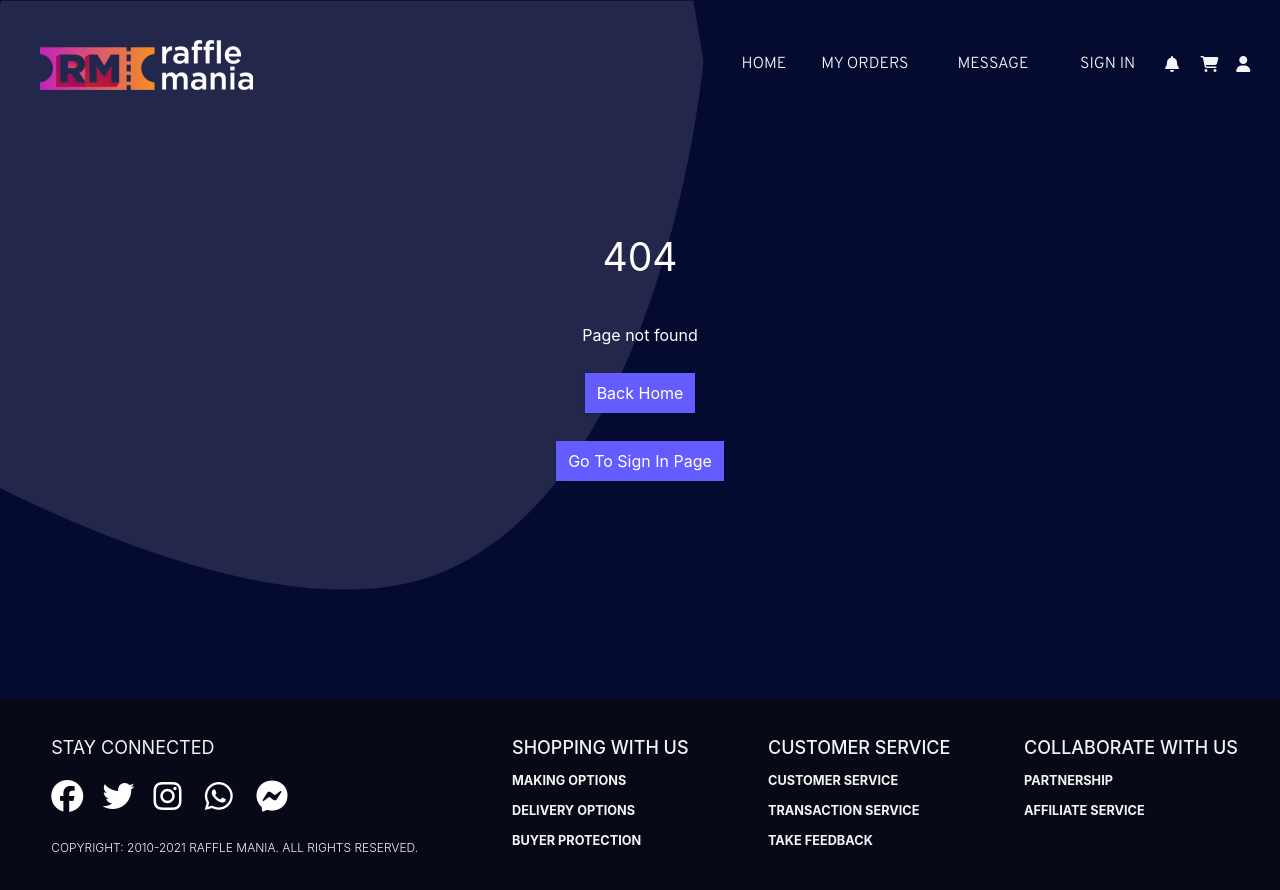
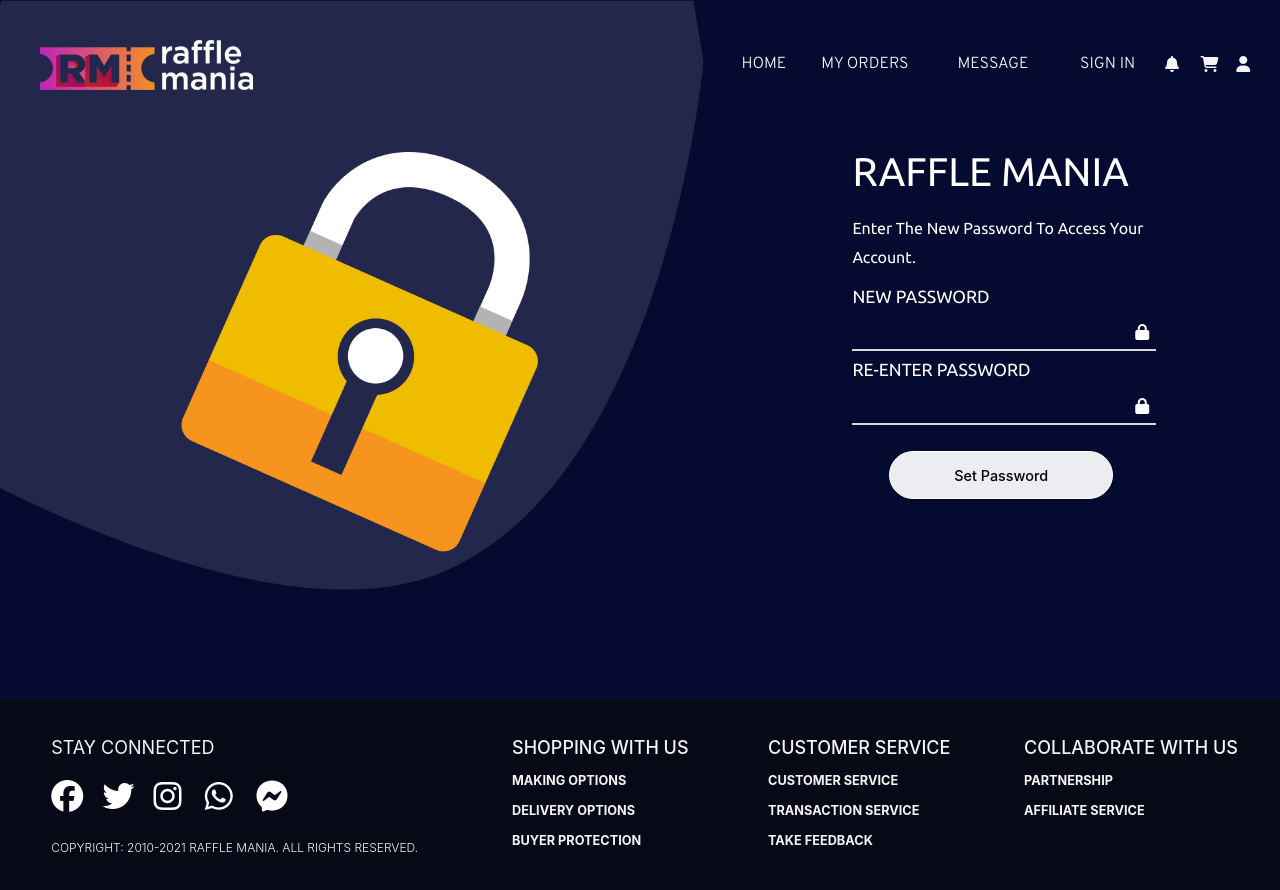
Before and after one commit to AbdAska/1stProject, a React (Create React App) app: page /resetpasfinal in a window 1280 px wide. Shown: the top 890 px of the page. Built offline with nearby package versions, Linux system fonts and the light colour scheme.

Commit message:
first commit

```diff
--- a/package.json
+++ b/package.json
@@ -1,7 +1,6 @@
 {
   "name": "react-router",
   "version": "0.1.0",
-
   "private": true,
   "dependencies": {
     "@testing-library/jest-dom": "^5.16.2",
@@ -11,10 +10,10 @@
     "react-dom": "^17.0.2",
     "react-router-dom": "^6.3.0",
     "react-scripts": "5.0.0",
+    "react-verification-input": "^2.0.6",
     "web-vitals": "^2.1.4"
   },
   "scripts": {
-
     "start": "react-scripts start",
     "build": "react-scripts build",
     "test": "react-scripts test",
@@ -37,8 +36,5 @@
       "last 1 firefox version",
       "last 1 safari version"
     ]
-  },
-  "devDependencies": {
-
   }
 }
--- a/src/App.js
+++ b/src/App.js
@@ -8,6 +8,7 @@
 import Dashboard from './pages/Dashboard';
 import ResetPass from './pages/resetpass';
 import Resett from './pages/Resett';
+import Resetpasfinal from './pages/resetpasfinal';
 
 // function App() {
 //   return <BrowserRouter>
@@ -61,6 +62,7 @@
     <Route path='cart' element={<Ongoing/>}/>
     <Route path='reset' element={<ResetPass/>}/>
     <Route path='Resett' element={<Resett/>}/>
+    <Route path='resetpasfinal' element={<Resetpasfinal/>}/>
     <Route path='Signup' element={<Ongoing/>}/>
     <Route path='*' element={<Error/>}/>
 
--- a/src/index.css
+++ b/src/index.css
@@ -855,6 +855,34 @@
   flex-direction: row;
   justify-content: space-around;
 }
+.continer {
+  height: 3.7rem;
+  width: 17.5rem;
+
+}
+
+.character {
+  line-height: 3.7rem;
+  font-size: 2.25rem;
+  color: white;
+  background-color: #3A4385;
+  border: 0.0625rem solid transparent;
+  border-radius: 0.3rem;
+  margin-left: 0.5rem;
+}
+
+.character:first-child {
+  margin-left: 0.2rem;
+}
+
+.character--inactive {
+  background-color: rgba(255, 255, 255, 0.479);
+}
+
+.character--selected {
+  border: 1px solid white;
+  background-color: rgba(255, 255, 255, 0.479);
+}
 
 .btn1 {
   cursor: pointer;
--- a/src/pages/Resett.js
+++ b/src/pages/Resett.js
@@ -1,18 +1,42 @@
 import { Link } from "react-router-dom";
+import VerificationInput from "react-verification-input";
+import { useNavigate } from "react-router-dom";
+import { useState } from "react";
 import image from './image.png'
+
 const Resett = () =>{
+    const navigate= useNavigate();
+    const [values, setValues] = useState()
+const handleChange = (event) =>{
+   setValues({...values})
+}
+const handlesubmit = (event) =>{
+    event.preventDefault();
+    navigate('/resetpasfinal')
+}
 return <div className="A29">
-     <img src={image} className='AI' alt={image}></img>
+     <img src={image} className='AI' style={{maxHeight:'30rem'}} alt={image}></img>
      <div className='A30'>
      <form>
          <h1 style={{lineHeight:'100%'}}>RAFFLE MANIA</h1>
-         <h4 style={{lineHeight:'200%', color:'white'}}>Forgot Password</h4>
-         <p style={{lineHeight:'150%'}}>Please enter your email address to reset your password! A message with code will be sent to an authorized email to reset the password.</p>
-         <div className='inputcon'>
 
-            <h5>Email</h5>
+         <p style={{lineHeight:'150%'}}>Enter a 4-digit code which is sent to your Phone number. Kindly enter that code here to reset your accont password.<br/> Thanks</p>
+         <div className='inputotp'>
+
+        <VerificationInput validChars="0-9" length={4} value={values} autoFocus onChange={handleChange}
+            removeDefaultStyles
+  classNames={{
+    container: "continer",
+    character: "character",
+    characterInactive: "character--inactive",
+    characterSelected: "character--selected",
+  }}
+        />
+        {/* <input type='number' onChange={handleChange} name='OTP'></input> */}
+
 
         </div> <br/>
+    <button className='btn1' onClick={handlesubmit}>Verify Code</button>
 
          </form>
          </div>
--- a/src/pages/Validation.js
+++ b/src/pages/Validation.js
@@ -5,13 +5,23 @@
     }
 if(!values.password){
     errors.password="Password is required."
+} else if (values.password.length< 5){
+    errors.password="Password must be longer than 5 characters."
+};
+if(!values.password1){
+    errors.password1="Password is required."
+} else if (values.password1.length< 5){
+    errors.password1="Password must be longer than 5 characters."
 }
 if (!values.email){
     errors.email="Email is required."
 }else if(!/\S+@\S+\.\S+/.test(values.email)){
     errors.email="Please enter valid email address."
 }
-// else if (!/\S+@\S+\.\S+/.test(values.email)){
+if (values.password != values.password1){
+    errors.password2="Both passwords must be identical."
+}
+// else if (!/\S+@\S+\.\S+/.test(values.email))
 //     errors.email="email is invalid"
 // }for email
 // if (values.password.length< 5)
--- /dev/null
+++ b/src/pages/resetpasfinal.js
@@ -0,0 +1,65 @@
+import image from './imagea.png'
+import { useState } from 'react'
+import Validation from './Validation'
+import { useNavigate } from 'react-router-dom'
+const Resetpasfinal =() =>{
+    const [values, setValues] =useState({password:'', password1:''})
+    const [errors, seterrors] =useState({})
+
+    const handleChange= (event) =>{
+        setValues({...values, [event.target.name]:event.target.value})
+    }
+    const Navigate = useNavigate()
+    const handleSubmit =(event) =>{
+    event.preventDefault();
+    seterrors(Validation(values))
+    {!values.password|| !values.password1 || values.password.length< 5 || values.password1.length< 5 || values.password != values.password1 || Navigate('/popup')}
+
+    }
+return <div className="A29">
+     <img src={image} className='AI' alt={image}></img>
+     <div className='A30'>
+     <form>
+         <h1 style={{lineHeight:'100%'}}>RAFFLE MANIA</h1>
+         <p style={{lineHeight:'180%'}}>Enter The New Password To Access Your Account.</p>
+         <div className='inputcon'>
+
+            <h5>NEW PASSWORD</h5>
+            <div className='speinput'>
+            <div>
+            <input className='A31' type='password' name='password' value={values.password} onChange={handleChange}></input>
+
+            </div>
+            <div>
+            <i class="fa-solid fa-lock"></i>
+            </div>
+        </div>
+        {errors.password && <p style={{color:'red', lineHeight:'100%'}}>{errors.password}</p>}
+        {errors.password2 && <p style={{color:'red', lineHeight:'50%'}}>{errors.password2}</p>}
+        </div> <br/>
+         <div className='inputcon2'>
+
+            <h5>RE-ENTER PASSWORD</h5>
+            <div className='speinput2'>
+            <div>
+            <input className='A32' type='password' name='password1' value={values.password1} onChange={handleChange}></input>
+
+            </div>
+            <div>
+            <i class="fa-solid fa-lock"></i>
+            </div>
+        </div>
+        {errors.password1 && <p style={{color:'red', lineHeight:'100%'}}>{errors.password1}</p>}
+        {errors.password2 && <p style={{color:'red', lineHeight:'50%'}}>{errors.password2}</p>}
+        </div>
+        <div  style={{paddingLeft:'2.3rem', paddingTop:'1rem'}}>
+        <button className='btn1' onClick={handleSubmit}>Set Password</button><br/>
+        </div>
+
+
+
+      </form>
+     </div>
+    </div>
+}
+export default Resetpasfinal
```
Also changed, not shown: 1 other file (tests, documents, lock files or other folders).
